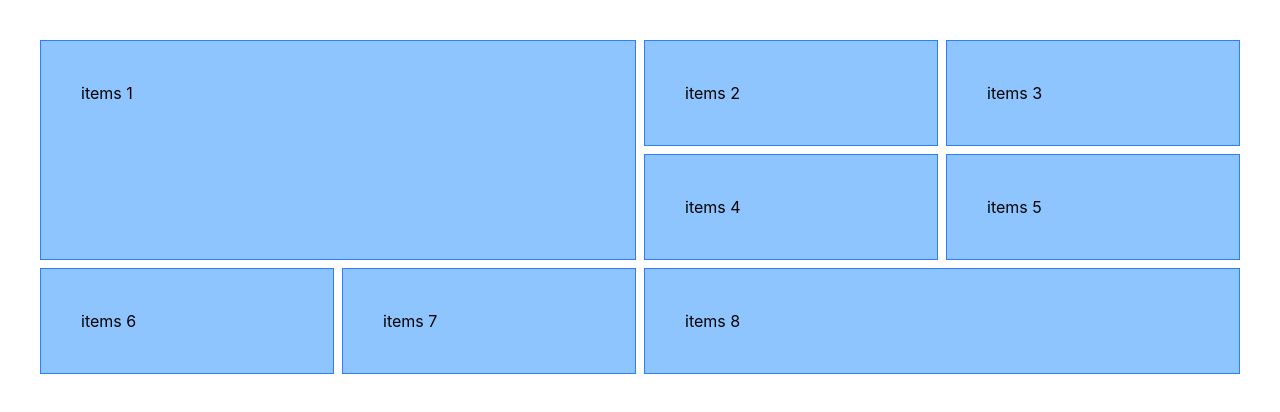
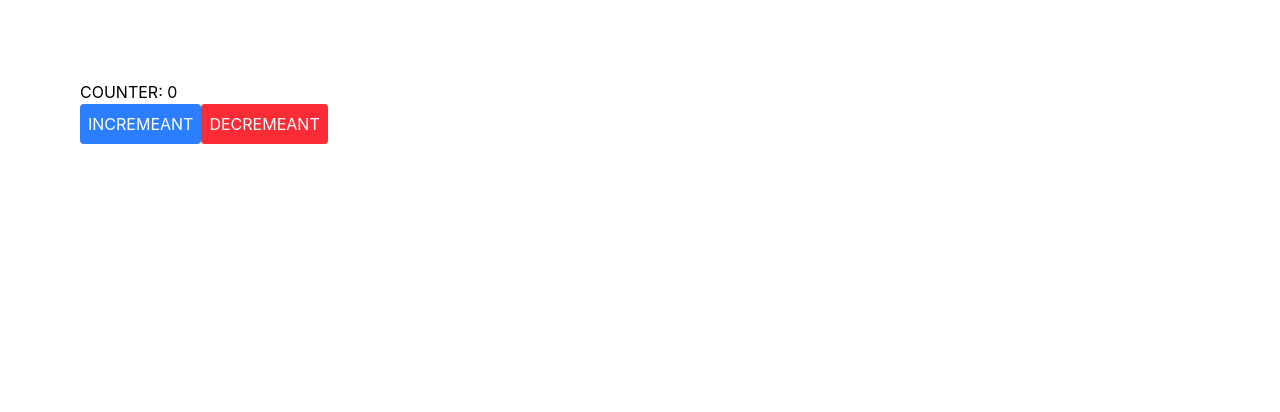
Before and after one commit to ahmed-moha/JUST-ReactJs-2026, a React (Vite) app: page / in a window 1280 px wide. Shown: the top 412 px of the page. Built offline with nearby package versions, Linux system fonts and the light colour scheme.

Commit message:
LESSON 4

```diff
--- a/src/App.jsx
+++ b/src/App.jsx
@@ -1,21 +1,48 @@
+import { useState } from 'react';
 import './style.css';
 function App() {
+  // let name = "AHMED"
+  const [name, setName] = useState("ALI")
+  const [age, setAge] = useState(20)
+  const [counter, setCounter] = useState(0)
+  const handleClick = (name) => {
+    console.log("HELLOW " + name);
+  }
+
+  const handleName = () => {
+    // name="MARYAMA";
+    setName("MARYAMA")
+    setAge(30)
+
+    console.log(name)
+  }
+
+  const handleCounter = (isIncrement) => {
+    if (isIncrement) {
+      setCounter(counter + 1)
+    } else {
+      if(counter>0){
+        setCounter(counter - 1)
+      }
+
+    }
+  }
+
+  return (
+    <div className='m-20'>
+
+      {/* <h2>{name} is {age} years old</h2> */}
+      <h2>COUNTER: {counter}</h2>
+      {/* <button className='p-2 bg-blue-500 text-white rounded hover:bg-blue-600' onClick={handleName}
+      >Click Me</button> */}
+
+      <button className='p-2 bg-blue-500 text-white rounded hover:bg-blue-600' onClick={() => handleCounter(true)}
+      >INCREMEANT</button>
 
 
-  return (
-    <div>
+      <button className='p-2 bg-red-500 text-white rounded hover:bg-red-600' onClick={() => handleCounter(false)}
+      >DECREMEANT</button>
 
-      <div className="grid grid-cols-4 gap-2 m-10">
-       <div className="col-span-2 row-span-2 p-10 border border-blue-500 bg-blue-300">items 1</div>
-       <div className="p-10 border border-blue-500 bg-blue-300">items 2</div>
-       <div className="p-10 border border-blue-500 bg-blue-300">items 3</div>
-       <div className="p-10 border border-blue-500 bg-blue-300">items 4</div>
-      <div className="p-10 border border-blue-500 bg-blue-300">items 5</div>
-       <div className="p-10 border border-blue-500 bg-blue-300">items 6</div>
-       <div className="p-10 border border-blue-500 bg-blue-300">items 7</div>
-       <div className="col-span-2 p-10 border border-blue-500 bg-blue-300">items 8</div>
-
-      </div>
 
     </div>
 
```
